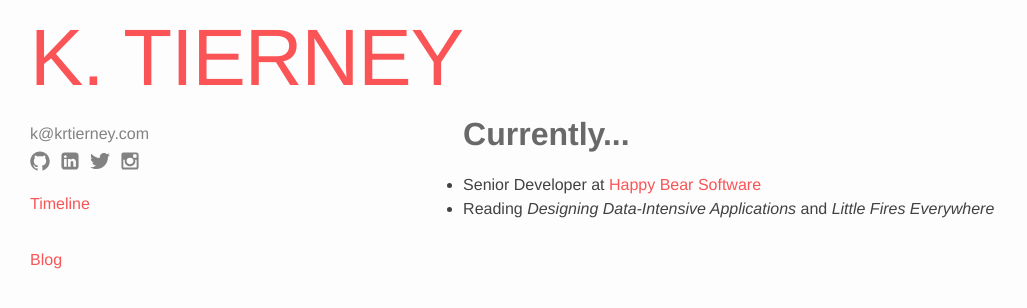
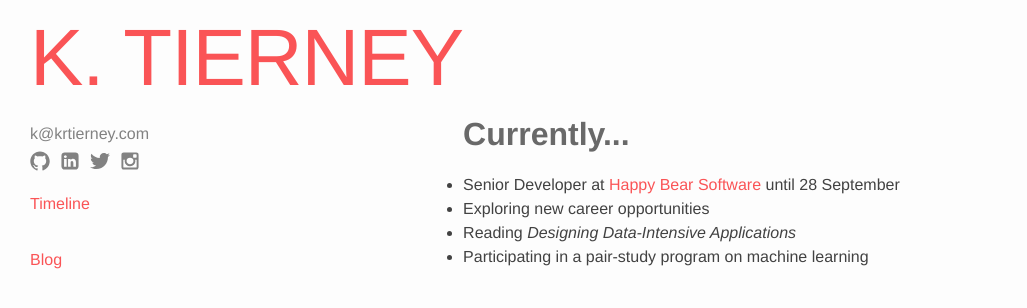
Before and after one commit to krtierney/krtierney.github.io, a Jekyll site: the page built from index.md, in a window 1280 px wide. Shown: the top 308 px of the page, without its empty margins (0-1027 px from the left). Built offline with Jekyll 4.4.1, drawn with Linux system fonts in a browser that asks for light colours.

Commit message:
Updates current list

```diff
--- a/_layouts/home.html
+++ b/_layouts/home.html
@@ -6,9 +6,11 @@ layout: default
 
   <h1>Currently...</h1>
   <ul>
-    <li>Senior Developer at  <a href="https://www.happybearsoftware.com">Happy Bear Software</a></li>
-    <li>Reading <em>Designing Data-Intensive Applications</em>
-        and <em>Little Fires Everywhere</em></li>
+    <li>Senior Developer at  <a href="https://www.happybearsoftware.com">Happy
+        Bear Software</a> until 28 September</li>
+    <li>Exploring new career opportunities</li>
+    <li>Reading <em>Designing Data-Intensive Applications</em></li>
+    <li>Participating in a pair-study program on machine learning</li>
   </ul>
 
 </div>
```
